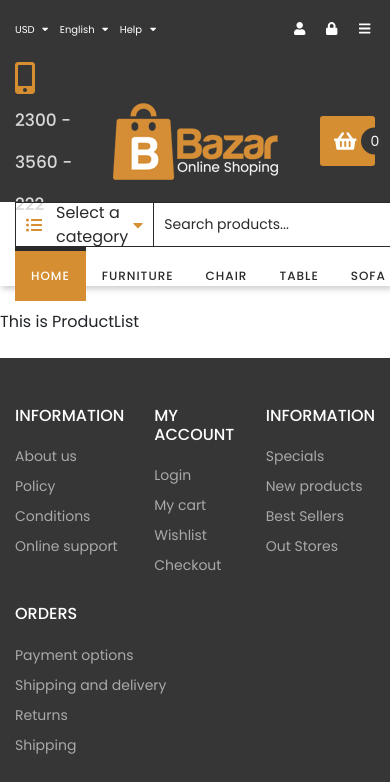
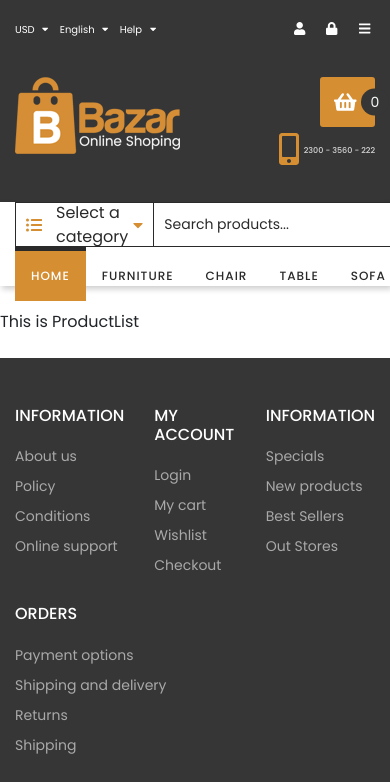
Before and after one commit to Varenthein/WDP-2001-03, a React (Create React App) app: page /shop/1 in a window 390 px wide. Shown: the top 782 px of the page. Built offline with nearby package versions, Linux system fonts and the light colour scheme.

Commit message:
Add banner RWD

```diff
--- a/src/components/layout/CompanyClaim/CompanyClaim.js
+++ b/src/components/layout/CompanyClaim/CompanyClaim.js
@@ -9,14 +9,14 @@ import { faMobileAlt, faShoppingBasket } from '@fortawesome/free-solid-svg-icons
 const CompanyClaim = () => (
   <div className={styles.root}>
     <div className='container'>
-      <div className='row align-items-center'>
+      <div className={`row align-items-center ${styles.wrapper}`}>
         <div className={`col text-left ${styles.phoneNumber}`}>
           <p>
             <FontAwesomeIcon className={styles.icon} icon={faMobileAlt} /> 2300 - 3560 -
             222
           </p>
         </div>
-        <div className='col text-center'>
+        <div className={`col text-center ${styles.logo}`}>
           <a href='#'>
             <img src='/images/logo.png' alt='Bazar' />
           </a>
--- a/src/components/layout/CompanyClaim/CompanyClaim.module.scss
+++ b/src/components/layout/CompanyClaim/CompanyClaim.module.scss
@@ -72,3 +72,46 @@
     }
   }
 }
+
+@media (max-width: 768px) {
+  .root .wrapper{
+    display: block;
+    position: relative;
+
+    .logo {
+      width: auto;
+      position: absolute;
+      left: 0;
+      top: 20px;
+    }
+
+    .cart {
+      width: auto;
+      position: absolute;
+      top: 20px;
+      right: 0;
+    }
+
+    .phoneNumber {
+      width: auto;
+      position: absolute;
+      bottom: 30px;
+      right: 0;
+      text-align: right;
+
+      p{
+        font-size: 14px;
+      }
+    }
+  }
+}
+
+@media (max-width: 400px) {
+  .root .wrapper .phoneNumber p {
+    font-size: 8px;
+
+    svg {
+      margin-right: 3px;
+    }
+  }
+}
```
